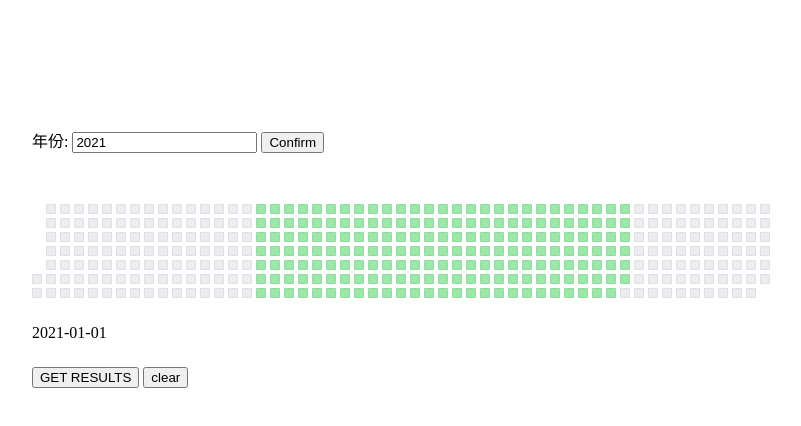
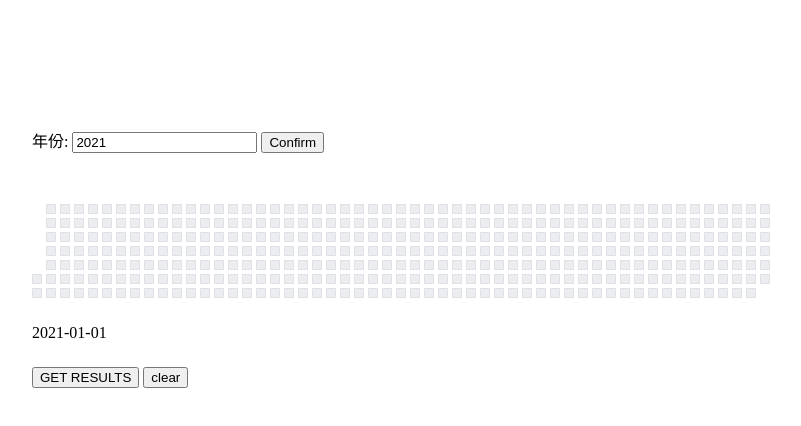
Before and after one commit to khum08/git-contribution-graph, a plain HTML site: page index.html in a window 1280 px wide. Shown: the whole page, without its empty margins (96-897 px from the left). Drawn offline with Linux system fonts and the light colour scheme.

Commit message:
first commit

```diff
--- a/index.html
+++ b/index.html
@@ -106,10 +106,10 @@
                     info.innerHTML = r[3];
                 });
 
-                if (item.id > 111 && item.id < 300) {
-                    item.style.backgroundColor = 'rgb(155, 233, 168)';
-                    results.push(i);
-                }
+                // if (item.id > 111 && item.id < 300) {
+                //     item.style.backgroundColor = 'rgb(155, 233, 168)';
+                //     results.push(i);
+                // }
             }
         }
 
```
